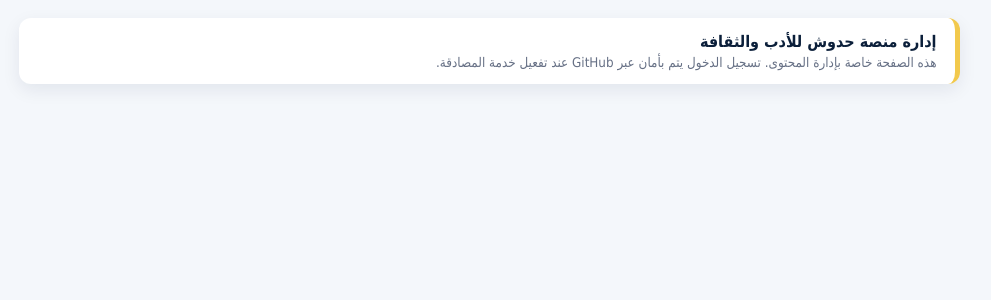
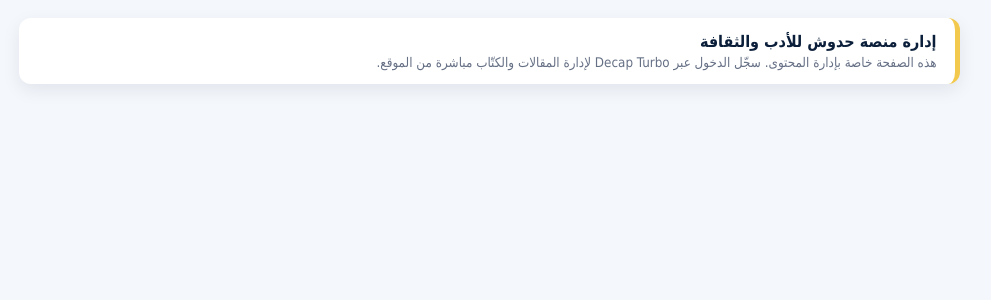
Before and after one commit to sociologue74-collab/haddouche-literature-platform, a Jekyll site: the page admin/index.html, which Jekyll copies as it is, in a window 1280 px wide. Shown: the top 300 px of the page, without its empty margins (232-1223 px from the left). Built offline with Jekyll 4.4.1, drawn with Linux system fonts in a browser that asks for light colours.

Commit message:
Use Decap Turbo beta CMS client

```diff
--- a/admin/index.html
+++ b/admin/index.html
@@ -14,8 +14,8 @@
 <body>
   <div class="admin-note">
     <strong>إدارة منصة حدوش للأدب والثقافة</strong>
-    <small>هذه الصفحة خاصة بإدارة المحتوى. تسجيل الدخول يتم بأمان عبر GitHub عند تفعيل خدمة المصادقة.</small>
+    <small>هذه الصفحة خاصة بإدارة المحتوى. سجّل الدخول عبر Decap Turbo لإدارة المقالات والكتّاب مباشرة من الموقع.</small>
   </div>
-  <script src="https://unpkg.com/decap-cms@^3.8.0/dist/decap-cms.js"></script>
+  <script src="https://cdn.jsdelivr.net/npm/decap-cms@beta/dist/decap-cms.js"></script>
 </body>
 </html>
```
